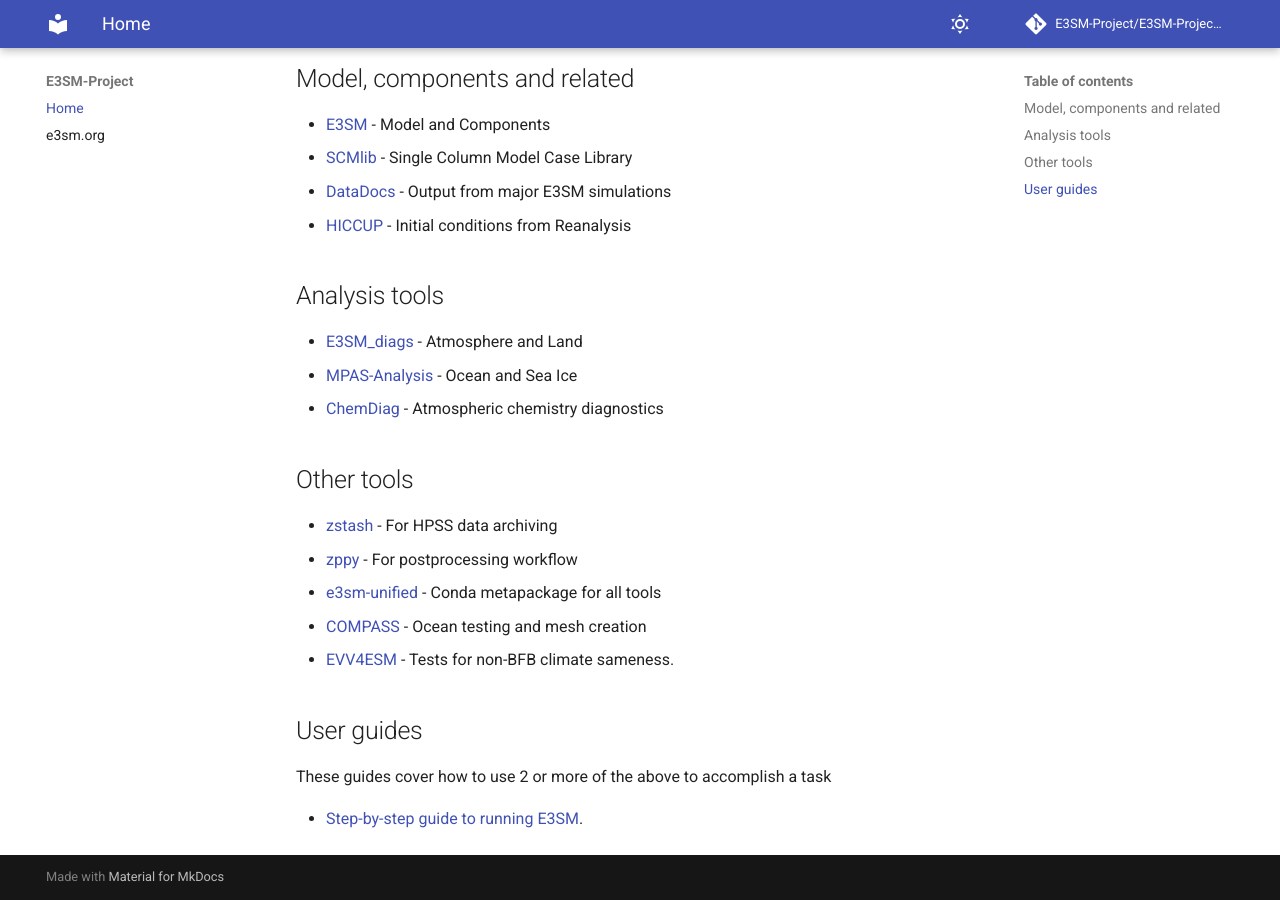
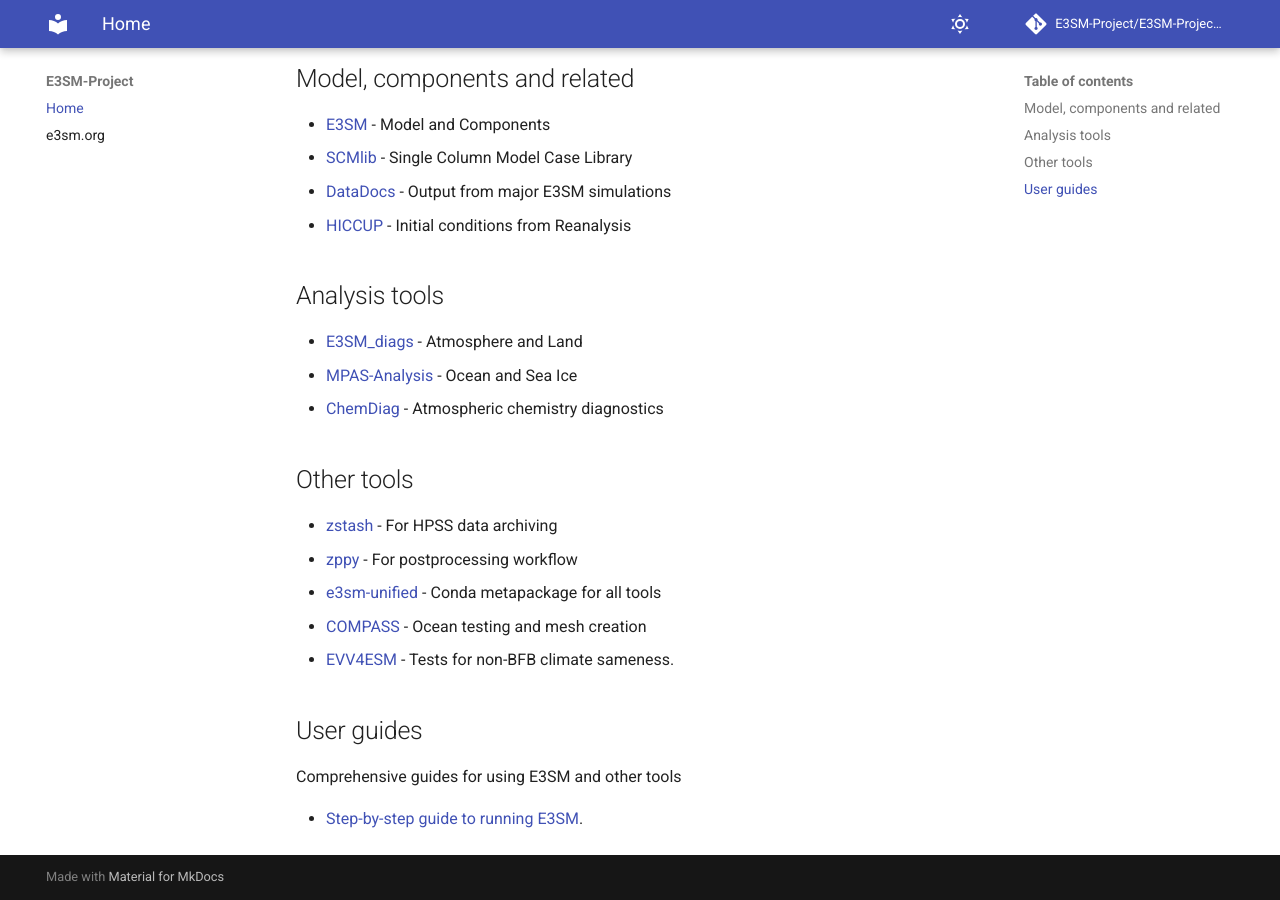
Before and after one commit to E3SM-Project/E3SM-Project.github.io, an MkDocs documentation site: the page built from docs/index.md, in a window 1280 px wide and 900 px high, scrolled down 572 px. Built offline with MkDocs 1.6.1 and Material for MkDocs 9.7.7, drawn with Linux system fonts in a browser that asks for light colours; comment, search, counter and statistics services are not loaded.

Commit message:
Change EVV4ESM link
Change EVV4ESM link again now that front page is better.
Better description of user guids located here

```diff
--- a/docs/index.md
+++ b/docs/index.md
@@ -26,10 +26,10 @@
 - [zppy](https://e3sm-project.github.io/zppy) - For postprocessing workflow
 - [e3sm-unified](https://github.com/E3SM-Project/e3sm-unified) - Conda metapackage for all tools
 - [COMPASS](https://mpas-dev.github.io/compass/latest/index.html) - Ocean testing and mesh creation
-- [EVV4ESM](https://livvkit.github.io/evv4esm/validation/mvk_bit-for-bit.html) - Tests for non-BFB climate sameness.
+- [EVV4ESM](https://livvkit.github.io/evv4esm) - Tests for non-BFB climate sameness.
 
 ## User guides
 
-These guides cover how to use 2 or more of the above to accomplish a task
+Comprehensive guides for using E3SM and other tools
 
 - [Step-by-step guide to running E3SM](running-e3sm-guide/index.md).
```
